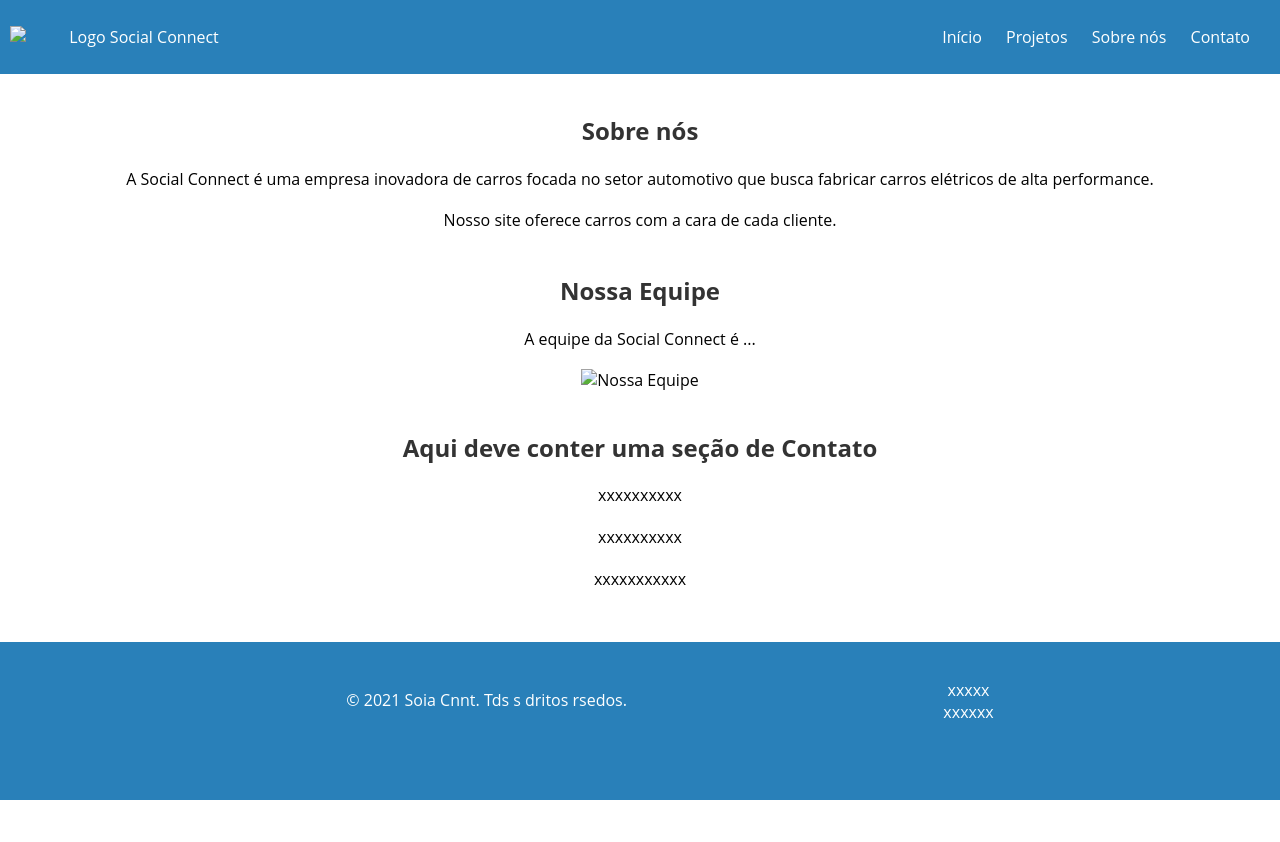
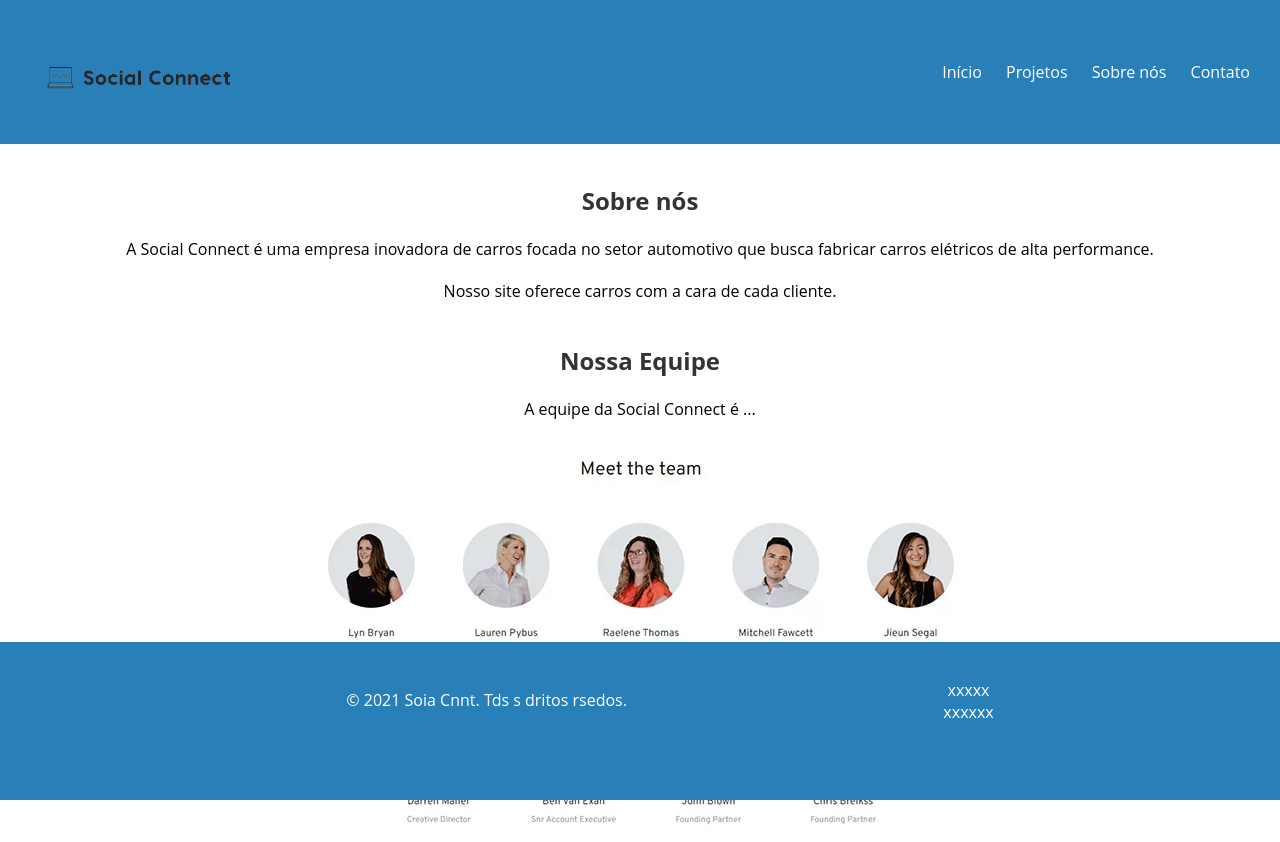
Before and after one commit to DaviMunhoz1005/WEBDEV-CP1-Git-e-Github, a plain HTML site: page Case-Social-Connect-main/index.html in a window 1280 px wide. Shown: the top 842 px of the page. Drawn offline with Linux system fonts and the light colour scheme.

Commit message:
Arrumando as imagens que não estavam carregando

```diff
--- a/Case-Social-Connect-main/index.html
+++ b/Case-Social-Connect-main/index.html
@@ -82,7 +82,7 @@
 </head>
 <body>
     <header>
-        <img src="imagens/logo.png" alt="Logo Social Connect"/>
+        <img src="imagens/logo-social-connect.png" alt="Logo Social Connect"/>
         <nav>
             <ul>
                 <li><a href="#">Início</a></li>
@@ -101,7 +101,7 @@
         <section>
             <h2>Nossa Equipe</h2>
             <p>A equipe da Social Connect é ...</p>
-            <img src="imagens/equipe.jpg" alt="Nossa Equipe">
+            <img src="imagens/nosso-time.jpg" alt="Nossa Equipe"/>
         </section>
         <section>
             <h2>Aqui deve conter uma seção de Contato</h2>
```
